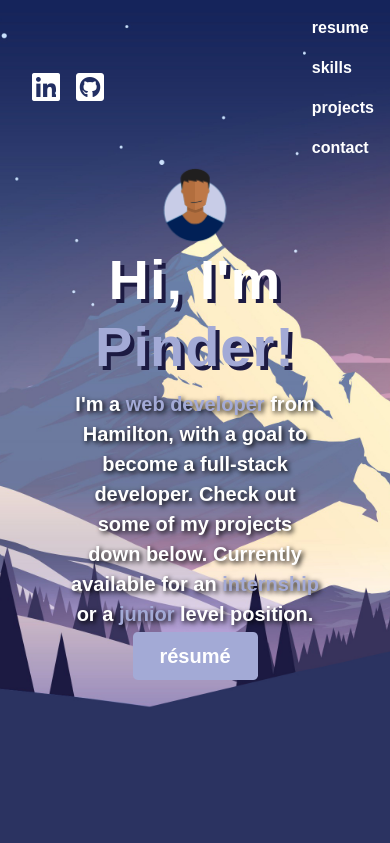
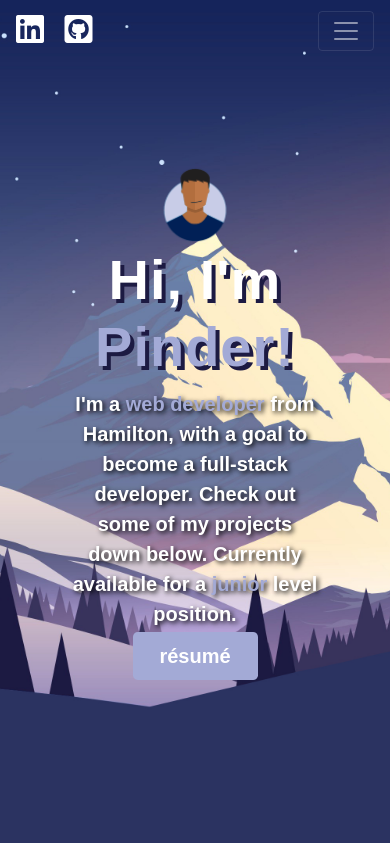
Before and after one commit to pinderbal/portfolio, a PHP site: page / in a window 390 px wide. Shown: the top 843 px of the page. Run offline with PHP 8.4, Linux system fonts and the light colour scheme; some libraries are stand-ins or nearby versions.

Commit message:
Fixed navbar mobile burger responsiveness. Fixed Contact page responsiveness.

```diff
--- a/css/main.css
+++ b/css/main.css
@@ -24,11 +24,11 @@
 	}
 
 	.display-4 {
-		font-size: 20px;
+		font-size: 25px;
 	}
 
 	.lead {
-		font-size: 15px;
+		font-size: 20px;
 	}
 }
 
@@ -142,6 +142,7 @@ body .tooltip .arrow::before {
 .navbar {
   background: none;
   text-transform: lowercase;
+  inline: block;
 }
 
 .navbar-right > li {
--- a/index.html
+++ b/index.html
@@ -11,31 +11,35 @@
 	</head>
 	<body>
 		<header>
-			<nav class="navbar navbar-expand-sm fixed-top">
-				<nav class="navbar">
+			<nav class="navbar navbar-expand-lg fixed-top navbar-dark">
+				<div>
 					<a class="navbar-brand" href="https://www.linkedin.com/in/pinder-bal-b145911b7/">
 						<i class="fab fa-linkedin fa-2x"></i>
 					</a>
 				 	<a class="navbar-brand" href="https://github.com/pinderbal">
 						<i class="fab fa-github-square fa-2x"></i>
 					</a>
-				</nav>
-				<div class="navbar-nav ml-auto">
-					<ul class="navbar-nav">
-						<li class="nav-item">
+				</div>
+				<button class="navbar-toggler" type="button" data-toggle="collapse" data-target="#navbarTogglerDemo01" aria-controls="navbarTogglerDemo01" aria-expanded="false" aria-label="Toggle navigation">
+					<span class="navbar-toggler-icon"></span>
+				</button>
+
+				<div class="collapse navbar-collapse" id="navbarTogglerDemo01">
+					<div class="navbar-nav text-left ml-auto">
+						<div class="navbar-nav text-left ml-auto">
+						<li class="nav-item active">
 							<a class="nav-link" href="#">Resume</a>
 						</li>
-						<li class="nav-item">
+						<li class="nav-item active">
 							<a class="nav-link" href="#skills">Skills</a>
 						</li>
-						<li class="nav-item">
+						<li class="nav-item active">
 							<a class="nav-link" href="#projects">Projects</a>
 						</li>
-						<li class="nav-item">
+						<li class="nav-item active">
 							<a class="nav-link" href="#contact">Contact</a>
 						</li>
-					</ul>
-			 	</div>
+				</div>
 			</nav>
 		</header>
 
@@ -46,7 +50,7 @@
 				<div class="jumbo-info">
 					<img class="avatar" src="img/avatar2.png">
 					<h1 class="display-4">Hi, I'm <span>Pinder!</span></h1>
-					<p class="lead display-test">I'm a <span>web developer</span> from Hamilton, with a goal to become a full-stack developer. Check out some of my projects down below. Currently available for an <span>internship</span> or a <span>junior</span> level position.</p>
+					<p class="lead display-test">I'm a <span>web developer</span> from Hamilton, with a goal to become a full-stack developer. Check out some of my projects down below. Currently available for a <span>junior</span> level position.</p>
 					<button class="btn btn-lg btn-resume effect effect-3">résumé</button>
 				</div>
 			  </div>
@@ -221,10 +225,10 @@
 			         	</div>
 			         	<div class="col-sm-12 col-md-12 col-lg-4">
 			         		<div class="project-item" >
-			         			<img src="https://www.calliaweb.co.uk/wp-content/uploads/2015/10/600x400.jpg">
+			         			<img src="img/game.jpg">
 			         			<div class="project-content">
 			         				<div class="project-text">
-				         				<h3>Jiji</h3>
+				         				<h3>Colour Guesser</h3>
 				         				<h5>Jiji is an online market place website used to sell books. More info in the code readme.</h5>
 				         				<button class="btn btn-sm btn-demo">Demo</button>
 				         				<button class="btn btn-sm btn-code">Code</button>
@@ -234,10 +238,10 @@
 			         	</div>
 			         	<div class="col-sm-12 col-md-12 col-lg-4">
 			         		<div class="project-item" >
-			         			<img src="https://www.calliaweb.co.uk/wp-content/uploads/2015/10/600x400.jpg">
+			         			<img src="img/barber.jpg">
 			         			<div class="project-content">
 			         				<div class="project-text">
-				         				<h3>Jiji</h3>
+				         				<h3>Leo's Barbershop</h3>
 				         				<h5>Jiji is an online market place website used to sell books. More info in the code readme.</h5>
 				         				<button class="btn btn-sm btn-demo">Demo</button>
 				         				<button class="btn btn-sm btn-code">Code</button>
@@ -247,10 +251,10 @@
 			         	</div>
 			         	<div class="col-sm-12 col-md-12 col-lg-4">
 			         		<div class="project-item" >
-			         			<img src="https://www.calliaweb.co.uk/wp-content/uploads/2015/10/600x400.jpg">
+			         			<img src="img/isi.jpg">
 			         			<div class="project-content">
 			         				<div class="project-text">
-				         				<h3>Jiji</h3>
+				         				<h3>ISI Canada Inc</h3>
 				         				<h5>Jiji is an online market place website used to sell books. More info in the code readme.</h5>
 				         				<button class="btn btn-sm btn-demo">Demo</button>
 				         				<button class="btn btn-sm btn-code">Code</button>
```
Also changed, not shown: img/barber.jpg (added), img/game.jpg (added), img/isi.jpg (added).
